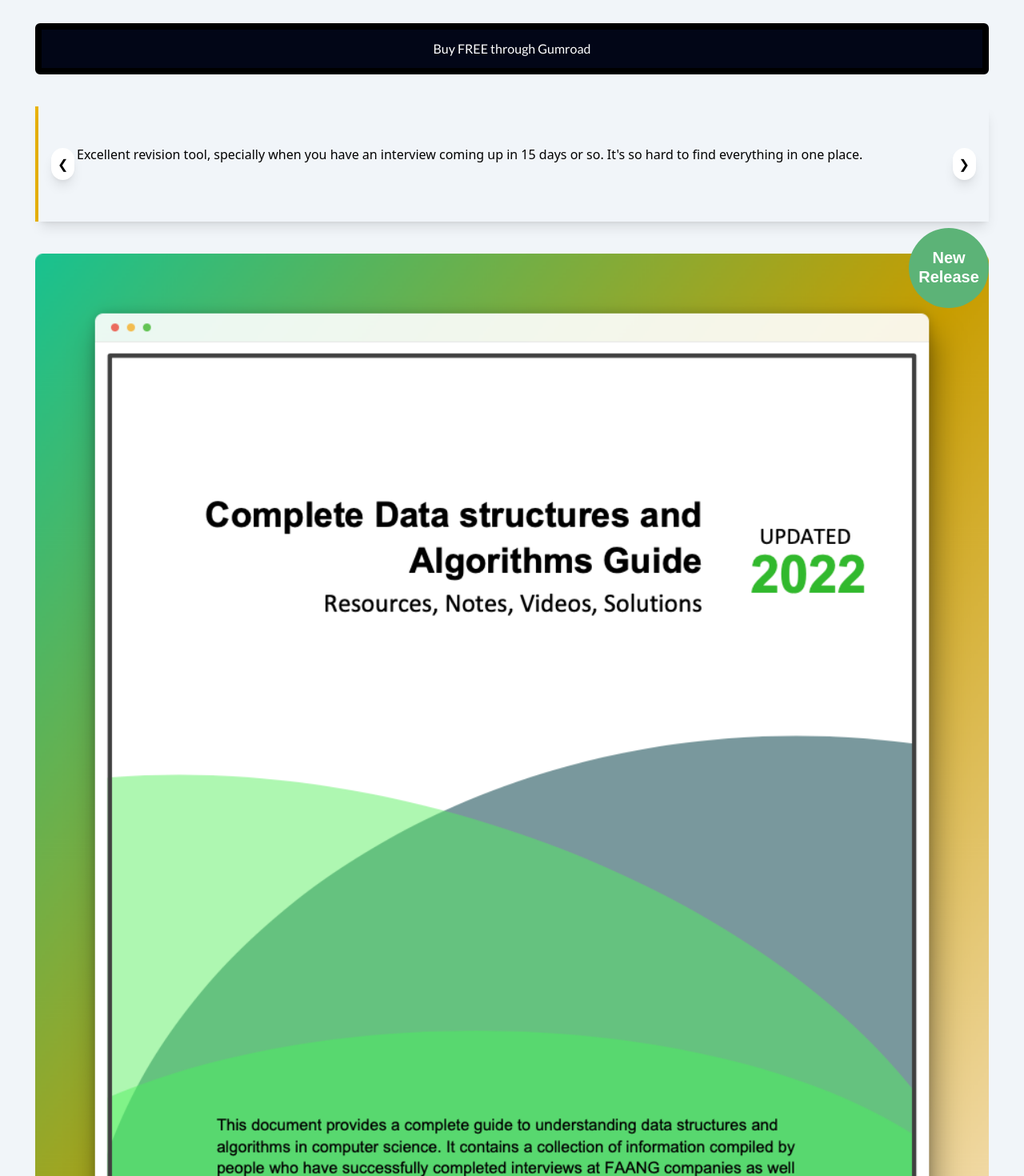
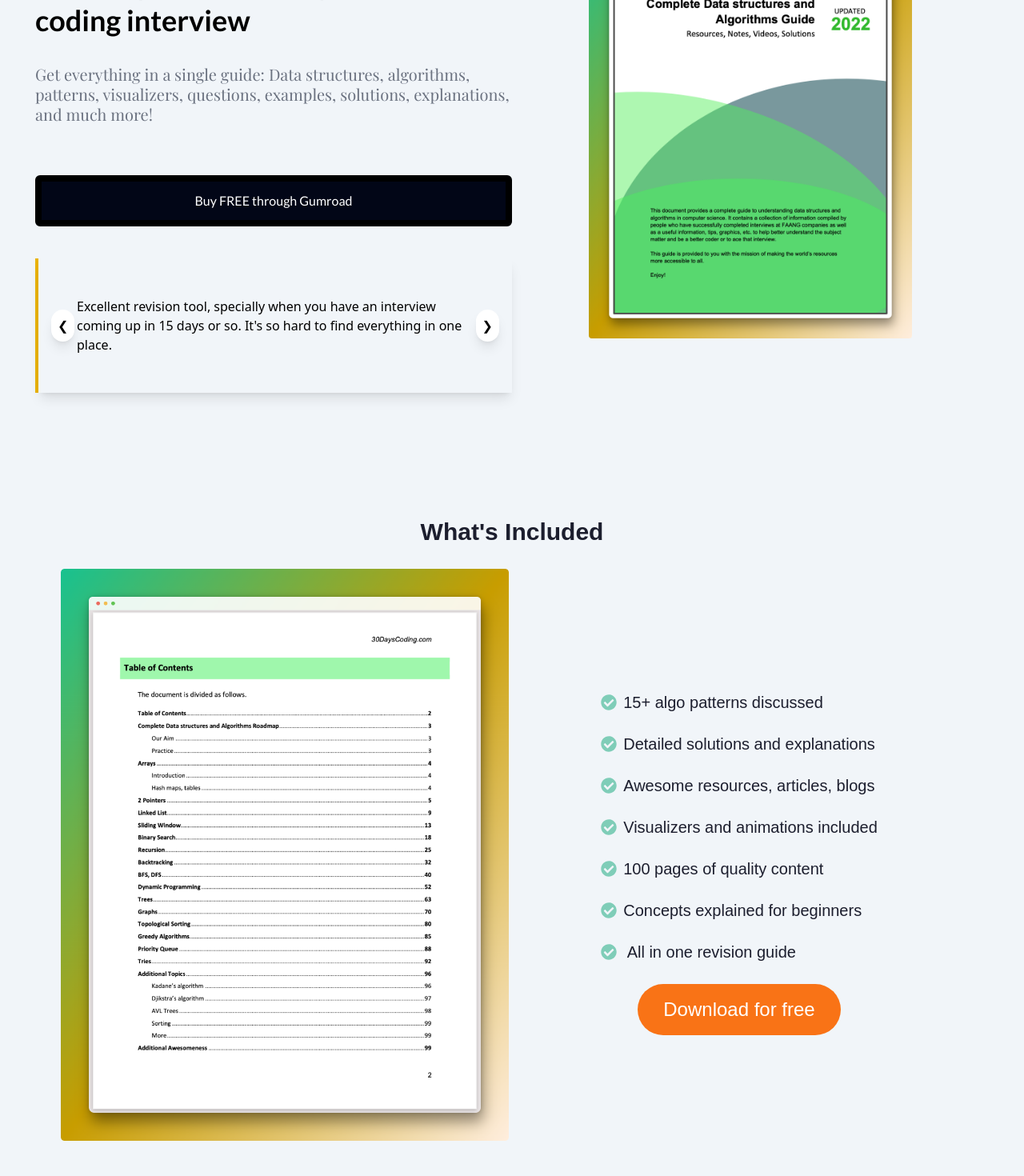
Before and after one commit to AbhiVikrant/dsa-revision-new-master, a React (Vite) app: page / in a window 1280 px wide. Shown: the part 220-1690 px from the top of the page at 80% size. Built offline with nearby package versions, Linux system fonts and the light colour scheme; a web font is replaced by a local one.

Commit message:
Fixed responsive

```diff
--- a/src/components/ContentSection.jsx
+++ b/src/components/ContentSection.jsx
@@ -4,12 +4,12 @@ import { FontAwesomeIcon } from "@fortawesome/react-fontawesome";
 const ContentSection = () => {
   return (
     <>
-      <div className="content_section   flex flex-col justify-between sm:mx-8 mt-8  gap-2">
+      <div className="content_section   flex flex-col justify-between sm:mx-8 mt-8  gap-2 ">
         <div className="tile_of_content_section flex justify-center font-bold text-3xl leading-3 font-Quicksand text-color-text  mt-12">
           <h1>What&apos;s Included</h1>
         </div>
-      </div>
-      <div className="book-include-cover gap-2 flex flex-col sm:mx-8">
+        <div className=" flex flex-col sm:mx-8  mt-8  gap-2 lg:grid lg:grid-cols-2">
+          <div className="book-include-cover  ">
             <img src="./assets/images/dsa-2.png" alt="dsa-include-cover" />
           </div>
           <div className="list-items flex flex-col justify-center items-center sm:mx-8 mt-8  gap-2">
@@ -148,11 +148,13 @@ const ContentSection = () => {
                 All in one revision guide
               </li>
             </ul>
-      </div>
             <div className="download_button flex justify-center">
               <button className="bg-orange-500 text-white text-2xl from-neutral-600 text-center px-8 py-4 rounded-full font-Quicksand mb-4">
                 Download for free
               </button>
+            </div>
+          </div>
+        </div>
       </div>
     </>
   );
--- a/src/components/IntroSection.jsx
+++ b/src/components/IntroSection.jsx
@@ -3,9 +3,9 @@ import Hero from "./Hero";
 const IntroSection = () => {
   return (
     <>
-      <div className="mainDiv flex flex-col justify-between sm:mx-8 ">
+      <div className="mainDiv flex flex-col justify-between sm:mx-8 lg:grid lg:grid-cols-2 sm:grid sm:grid-cols-2">
         <div>
-          <div className="introStart gap-2 flex flex-col lg:flex lg:flex-col  ">
+          <div className="introStart gap-8 flex flex-col lg:flex lg:flex-col lg:my-16 sm:flex sm:flex-col sm:my-16 ">
             <h1 className="font-lato font-bold text-4xl  justify-between leading-tight">
               Best way to revise for your next coding interview
             </h1>
@@ -16,16 +16,20 @@ const IntroSection = () => {
             </p>
           </div>
 
-          <div className="  gumroad flex justify-center items-center text-center bg-slate-950 text-white border-solid border-8 border-black rounded-md font-lato px-2 py-3 mt-8 hover:bg-purple-btn hover:border-purple-btn hover:ease-out hover:transition-transform hover:-translate-x-1 hover:-translate-y-1 hover:shadow-lg hover:shadow-black hover:text-black active:bg-red-btn active:border-red-btn  lg:flex lg:flex-col">
+          <div className="  gumroad flex justify-center items-center text-center bg-slate-950 text-white border-solid border-8 border-black rounded-md font-lato px-2 py-3 mt-8 hover:bg-purple-btn hover:border-purple-btn hover:ease-out hover:transition-transform hover:-translate-x-1 hover:-translate-y-1 hover:shadow-lg hover:shadow-black hover:text-black active:bg-red-btn active:border-red-btn  lg:flex lg:flex-col lg:my-10 sm:flex sm:flex-col sm:my-10">
             <button>Buy FREE through Gumroad</button>
           </div>
-          <div className=" hero gap-2 block mt-10   lg:flex lg:flex-col">
+          <div className=" hero gap-2 block mt-10  sm:my-10 sm:flex sm:flex-col lg:my-10 lg:flex lg:flex-col">
             <Hero />
           </div>
         </div>
         <div>
-          <div className="book-cover-holder gap-2 flex flex-col mt-10 relative">
-            <img src="./assets/images/dsa-main.png" alt="dsa-main-cover" />
+          <div className="book-cover-holder gap-2 flex flex-col mt-8 sm:mx-8 lg:my-0 relative lg:mx-24 ">
+            <img
+              src="./assets/images/dsa-main.png"
+              alt="dsa-main-cover"
+              className=""
+            />
             <div className="book-badges absolute  h-[100px] w-[100px]   pt-[25px]  right-0 -top-8 bg-green-light rounded-[50%] text-xl leading-6 text-center font-Quicksand font-bold text-white">
               New
               <br />
```
Lines whose indentation alone changed are shown as unchanged.
